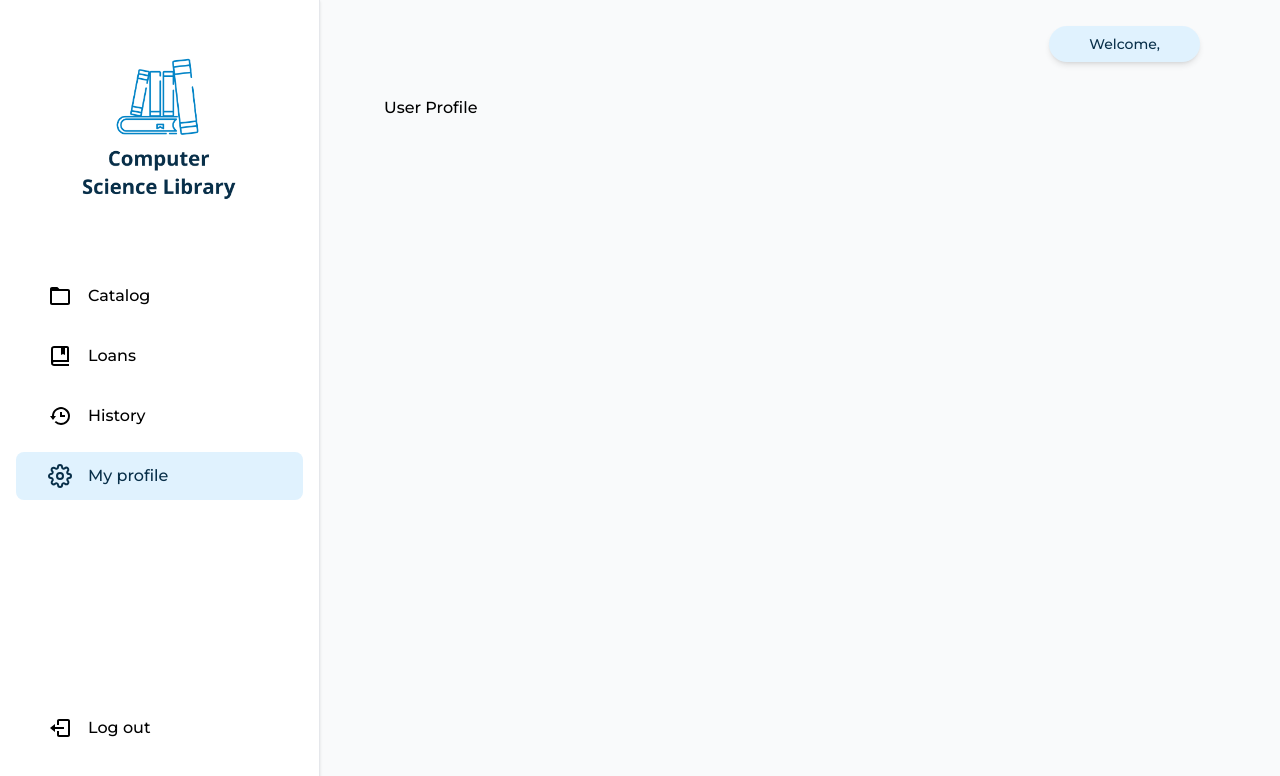
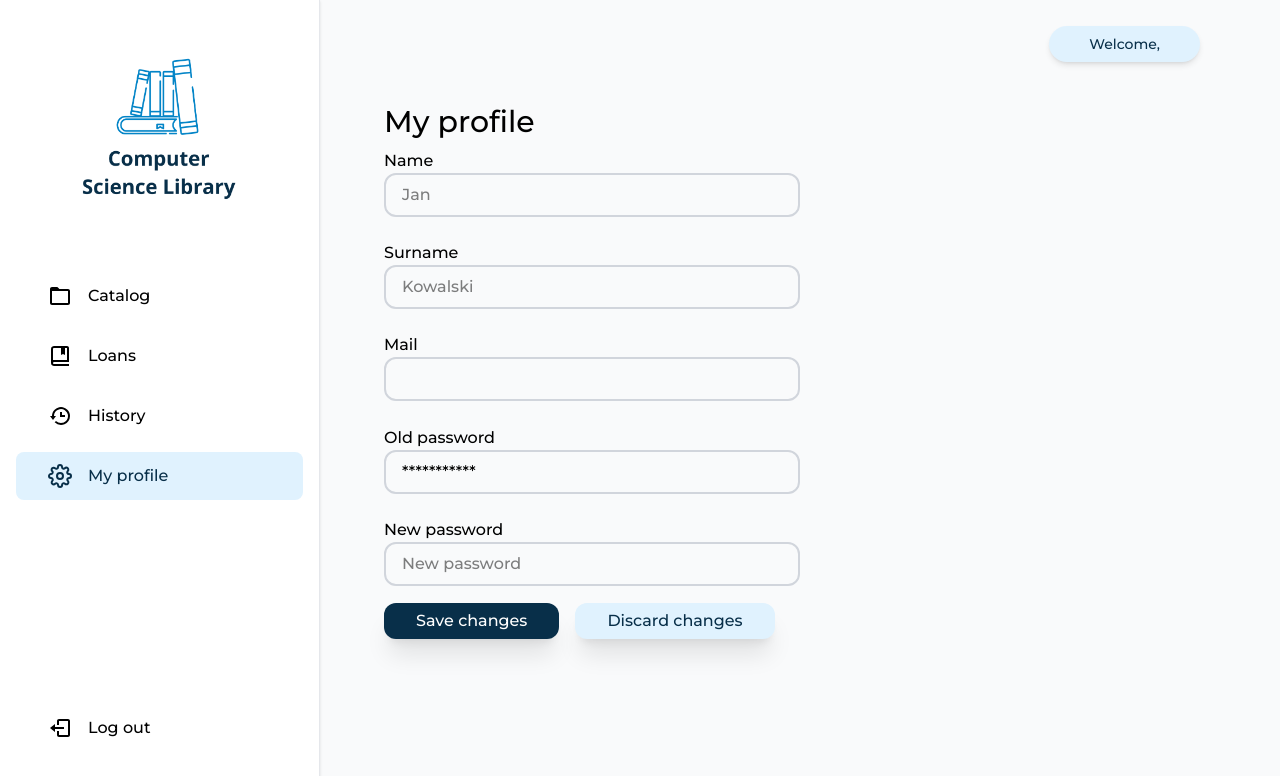
Before and after one commit to viko4kka/System-zarzadzania-biblioteka, a React (Vite) app in the folder frontend/: page /user/profile in a window 1280 px wide. Shown: the top 776 px of the page. Built offline with nearby package versions, Linux system fonts and the light colour scheme; no server answers.

Commit message:
feat(user): implement user profile view with logged-in user data fetching

```diff
--- /dev/null
+++ b/frontend/src/pages/user/profile/components/Button.tsx
@@ -0,0 +1,35 @@
+type ButtonProps = {
+  text: string;
+  bgColor?: string;
+  textColor?: string;
+  onClick?: () => void;
+};
+
+export default function Button({
+  text,
+  bgColor = "rgb(59, 130, 246)", // niebieski domyślny
+  textColor = "white",
+  onClick,
+}: ButtonProps) {
+  return (
+    <button
+      onClick={onClick}
+      className="
+        px-5 py-2
+        rounded-xl
+        font-medium
+        shadow-md
+        hover:shadow-lg
+        transition
+        active:scale-95
+        select-none
+      "
+      style={{
+        backgroundColor: bgColor,
+        color: textColor,
+      }}
+    >
+      {text}
+    </button>
+  );
+}
--- /dev/null
+++ b/frontend/src/pages/user/profile/components/ColoredBox.tsx
@@ -0,0 +1,31 @@
+type ColoredBoxProps = {
+  text: string;
+  color?: string;
+};
+
+export default function ColoredBox({
+  text,
+  color = "rgb(59, 130, 246)", // domyślnie niebieski
+}: ColoredBoxProps) {
+  return (
+    <div
+      className="
+        inline-flex
+        items-center
+        justify-center
+        px-5 py-2
+        rounded-2xl
+        text-black
+        font-thin
+        font-medium
+        select-none
+        my-[1%]
+        mx-[1%]
+        ml-[0%]
+      "
+      style={{ backgroundColor: color }}
+    >
+      {text}
+    </div>
+  );
+}
--- /dev/null
+++ b/frontend/src/pages/user/profile/components/TextField.tsx
@@ -0,0 +1,27 @@
+type TextFieldProps = {
+  placeholder?: string;
+  disabled?: boolean;
+  default_value?: string;
+};
+
+export default function TextField({ placeholder, disabled = false, default_value }: TextFieldProps) {
+  return (
+    <input
+      type="text"
+      placeholder={placeholder}
+      disabled={disabled}
+      value={default_value}
+      className="
+
+        px-4 py-2
+        rounded-xl
+        border-2 border-gray-300
+        outline-none
+        focus:border-gray-500
+        transition
+        w-[50%]
+        mb-[1%]
+      "
+    />
+  );
+}
--- a/frontend/src/pages/user/profile/page.tsx
+++ b/frontend/src/pages/user/profile/page.tsx
@@ -1,6 +1,56 @@
+import TextField from "./components/TextField";
+import { Button } from "../../../ui/Button";
+import { userApi } from "../../../api/user/user.api";
+import { useEffect, useState } from "react";
+import type { UserData } from "../../../api/user/user.types";
+
 function UProfile() {
+    const [userData, setUserData] = useState<UserData | null>(null);
+
+    useEffect(() => {
+        (async () => {
+            const data = await userApi.loggedInUser();
+            setUserData(data);
+        })();
+    }, []);
+
     return (
-        <h1>User Profile</h1>
+        <div className="w-full flex flex-col">
+            <h1 className="text-3xl m-[1%] ml-[0%]">My profile</h1>
+
+            <div className="grid grid-cols-1 grid-rows-5 grid-flow-col gap-4 pb-[1%]">
+                <div>
+                    <h2>Name</h2>
+                    <TextField placeholder="Jan" />
+                </div>
+                <div>
+                    <h2>Surname</h2>
+                    <TextField placeholder="Kowalski" />
+                </div>
+                <div>
+                    <h2>Mail</h2>
+                    <TextField disabled={true} default_value={userData?.mail} />
+                </div>
+                <div>
+                    <h2>Old password</h2>
+                    <TextField disabled={true} default_value="***********" />
+                </div>
+                <div>
+                    <h2>New password</h2>
+                    <TextField placeholder="New password" />
+                </div>
+            </div>
+            <div className="flex gap-4">
+                <Button intent="secondary" size="medium" onClick={() => {
+                    userApi
+
+                    console.log("Saved changes")
+                }}>Save changes</Button>
+                <Button intent="lightButton" size="medium" onClick={() => console.log("Discarded changes")}>Discard changes</Button>
+            </div>
+
+        </div>
+
     );
 }
 
```
Also changed, not shown: 2 other files (tests, documents, lock files or other folders).
